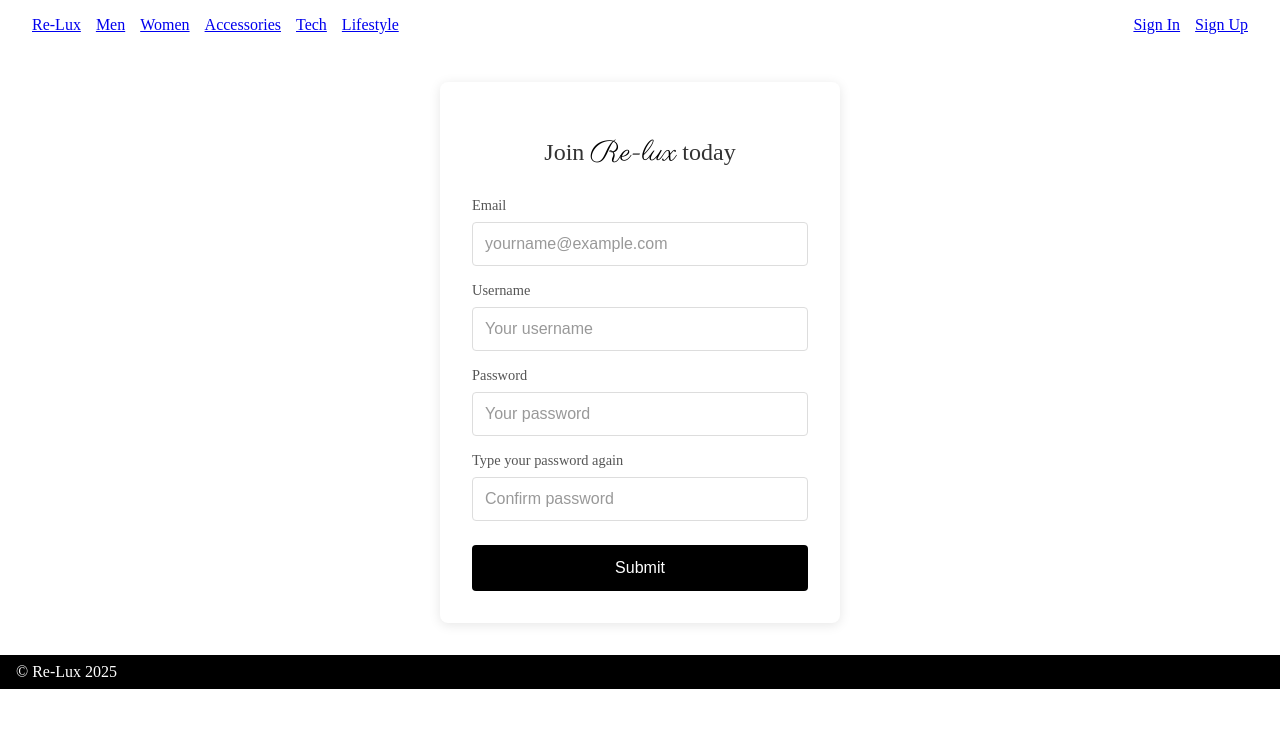
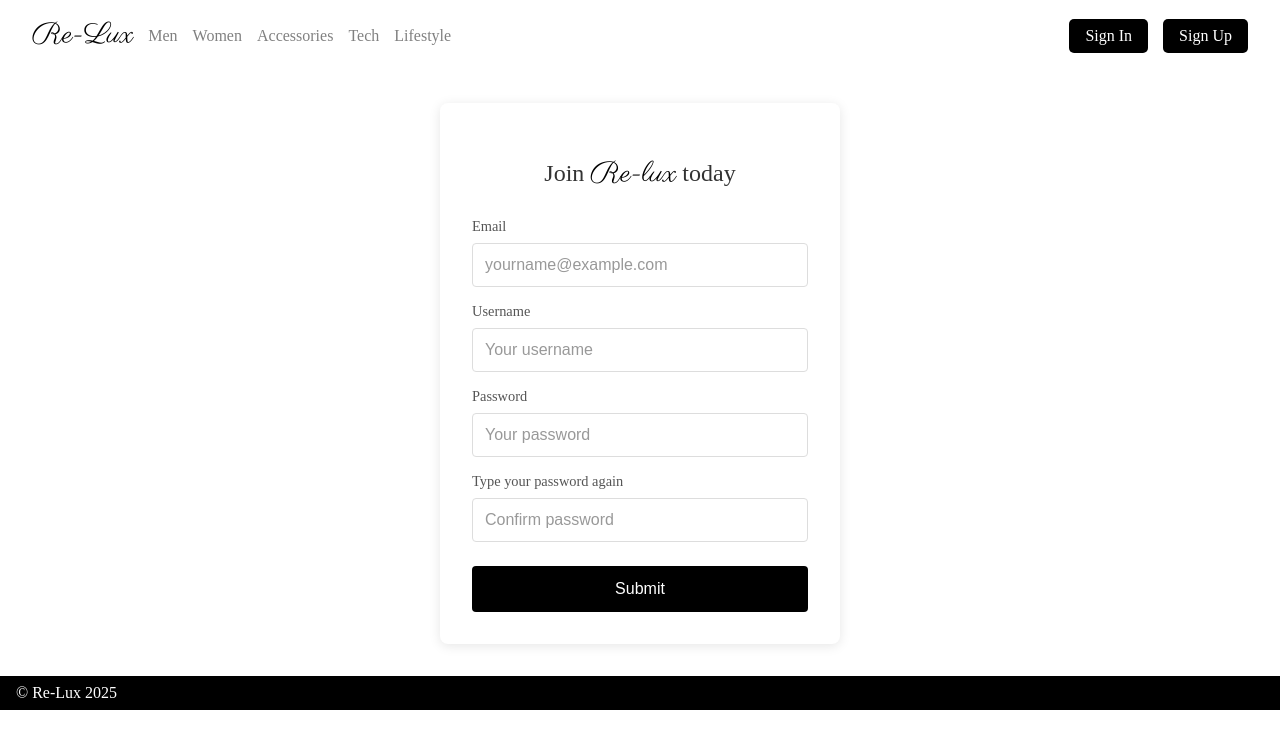
Before and after one commit to TonyRod116/Re-Lux-frontend, a React (Vite) app: page /sign-up in a window 1280 px wide. Shown: the top 748 px of the page. Built offline with nearby package versions, Linux system fonts and the light colour scheme; no server answers.

Commit message:
Navbar styling added

```diff
--- a/src/components/Navbar/Navbar.css
+++ b/src/components/Navbar/Navbar.css
@@ -18,3 +18,36 @@ nav {
     gap: 15px;
     align-items: center;
 }
+
+a.home-link {
+    font-family: 'Parisienne', cursive;
+    font-weight: 400;
+    color: #000;
+    font-size: 1.8rem;
+    text-decoration: none;
+}
+
+a.home-link:hover {
+    color: grey;
+}
+
+a.page-link {
+    color: grey;
+    text-decoration: none;
+}
+
+a.nav-button {
+    padding: 0.5rem 1rem;
+    background-color: black;
+    color: white;
+    text-decoration: none;
+    border-radius: 5px;
+    font-weight: 400;
+    font-size: 1rem;
+    transition: background-color 0.3s ease;
+}
+
+a.nav-button:hover {
+    color: white;
+    background-color: black;
+}
--- a/src/components/Navbar/Navbar.jsx
+++ b/src/components/Navbar/Navbar.jsx
@@ -4,16 +4,16 @@ const Navbar = () => {
   return (
     <nav>
       <nav id="main-pages">
-      <a href="/">Re-Lux</a>
-      <a href="/Items">Men</a>
-      <a href="/Items">Women</a>
-      <a href="/Items">Accessories</a>
-      <a href="/Items">Tech</a>
-      <a href="/Items">Lifestyle</a>
+      <a href="/" class="home-link">Re-Lux</a>
+      <a href="/Items" class="page-link">Men</a>
+      <a href="/Items" class="page-link">Women</a>
+      <a href="/Items" class="page-link">Accessories</a>
+      <a href="/Items" class="page-link">Tech</a>
+      <a href="/Items" class="page-link">Lifestyle</a>
       </nav>
       <nav id="user-access">
-      <a href="/sign-in">Sign In</a>
-      <a href="/sign-up">Sign Up</a>
+      <a href="/sign-in" class="nav-button">Sign In</a>
+      <a href="/sign-up" class="nav-button">Sign Up</a>
       </nav>
     </nav>
   )
```
